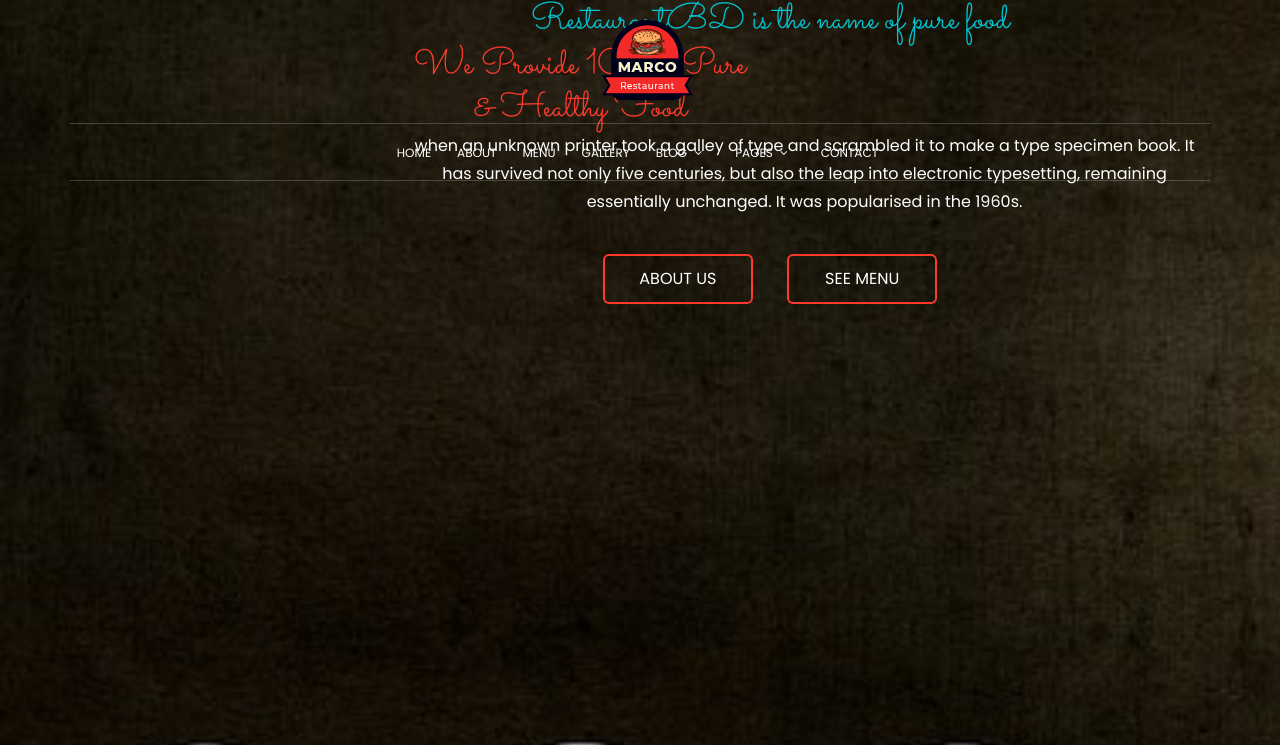
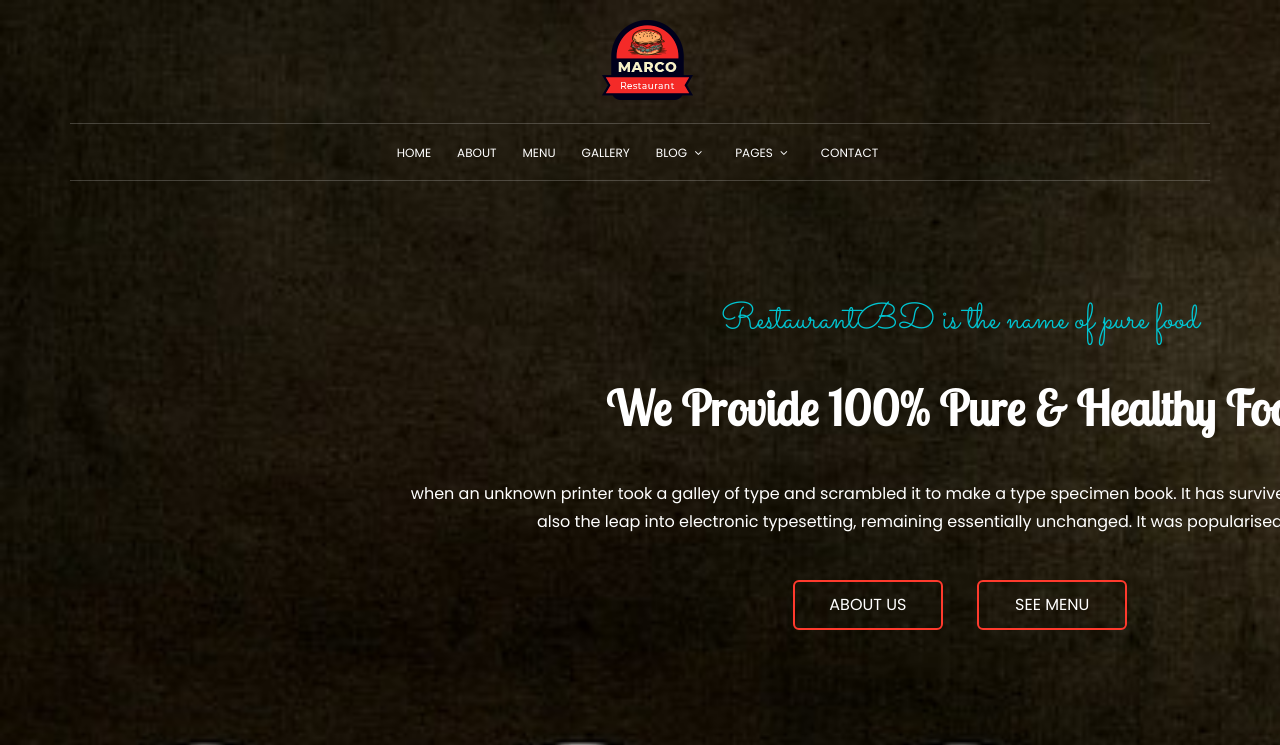
Before and after one commit to anjum18/resturant, a plain HTML site: page index.html in a window 1280 px wide. Shown: the top 745 px of the page. Drawn offline with nearby package versions, Linux system fonts and the light colour scheme; some packages are replaced by stand-ins of ours; a web font is replaced by a local one.

Commit message:
cover is working

```diff
--- a/css/resturant.css
+++ b/css/resturant.css
@@ -158,7 +158,7 @@ body {
   /* background-color: #000000; */
   /* opacity: 0.3; */
   text-align: center;
-  padding-left: 585px;
+  padding-left: 0 auto;
   padding-top: 358px;
 }
 
@@ -172,26 +172,29 @@ h5 {
   font-weight: 400;
   line-height: 15px;
   margin: 0 auto;
+  padding-top: 300px;
 }
 h1 {
   /* Style for "We Provide" */
-  width: 742px;
+
   height: 47px;
   color: #ffffff;
   font-family: "Lobster Two", cursive;
   font-size: 48px;
   font-weight: 700;
   line-height: 15px;
+  padding-top: 80px;
 }
 .subparagraph {
   /* Style for "when an un" */
-  width: 799px;
+
   height: 72px;
   color: #ffffff;
   font-family: "Poppins", sans-serif;
   font-size: 16px;
   font-weight: 500;
   line-height: 28px;
+  padding-top: 100px;
 }
 
 #About {
@@ -205,6 +208,7 @@ h1 {
   font-size: 16px;
   font-weight: 400;
   line-height: 30px;
+
   margin-top: 50px;
 }
 #seemenu {
@@ -222,12 +226,16 @@ h1 {
   margin-left: 30px;
 }
 
+.perbutton{
+	padding-top: 50px;
+}
+
 a:hover {
   background-color: #ff3a2d;
 }
 p {
   /* Style for "Injected h" */
-  width: 790px;
+
   height: 128px;
   color: #808080;
   font-family: Poppins;
@@ -236,14 +244,13 @@ p {
   line-height: 28px;
 }
 h1 {
-  /* Style for "We Provide" */
-  width: 350px;
-  height: 87px;
-  color: #ff3a2d;
-  font-family: Sacramento;
-  font-size: 36px;
-  font-weight: 400;
-  line-height: 54px;
+
+height: 47px;
+color: #ffffff;
+font-family: "Lobster Two";
+font-size: 48px;
+font-weight: 700;
+line-height: 15px;
 }
 span {
   /* Text style for "About Us" */
--- a/index.html
+++ b/index.html
@@ -74,15 +74,17 @@
       <div class="overlay">
         <div class="container">
           <div class="row">
-            <div class="col-md-8 col-md-offset-2 intro-text">
+            <div class="col-md-12 col-md-offset-2 intro-text">
               <h5>RestaurantBD is the name of pure food</h5>
               <h1>We Provide 100% Pure & Healthy Food</h1>
               <p class="subparagraph">when an unknown printer took a galley of type and scrambled it to make a type
                 specimen book. It has survived not only five centuries, but also the leap into electronic typesetting,
                 remaining essentially unchanged. It was popularised in the 1960s.</p>
+                <div class="perbutton">
 
               <a href="#Aboutus" class="btn btn-custom btn-lg page-scroll" id="About">About us</a>
               <a href="#SeeMenu" class="btn btn-custom btn-lg page-scroll" id="seemenu">See Menu</a>
+            </div>
             </div>
 
           </div>
@@ -276,7 +278,7 @@
   </section>
   <section class="newletter">
       <div class="col-lg-6  col-md-6 col-sm-6">
-          <h4>Subscribe NewsLetter</h4>
+          <h1>Subscribe NewsLetter</h1>
           <p class="newsp">Injected humour, or randomised words which don't look evethe Internet tend to repeat predefined sure there isn't on the Internet tend to repeat predefined chunks chunks as necessary, making this the first true generator o.</p>
 
     </div>
```
